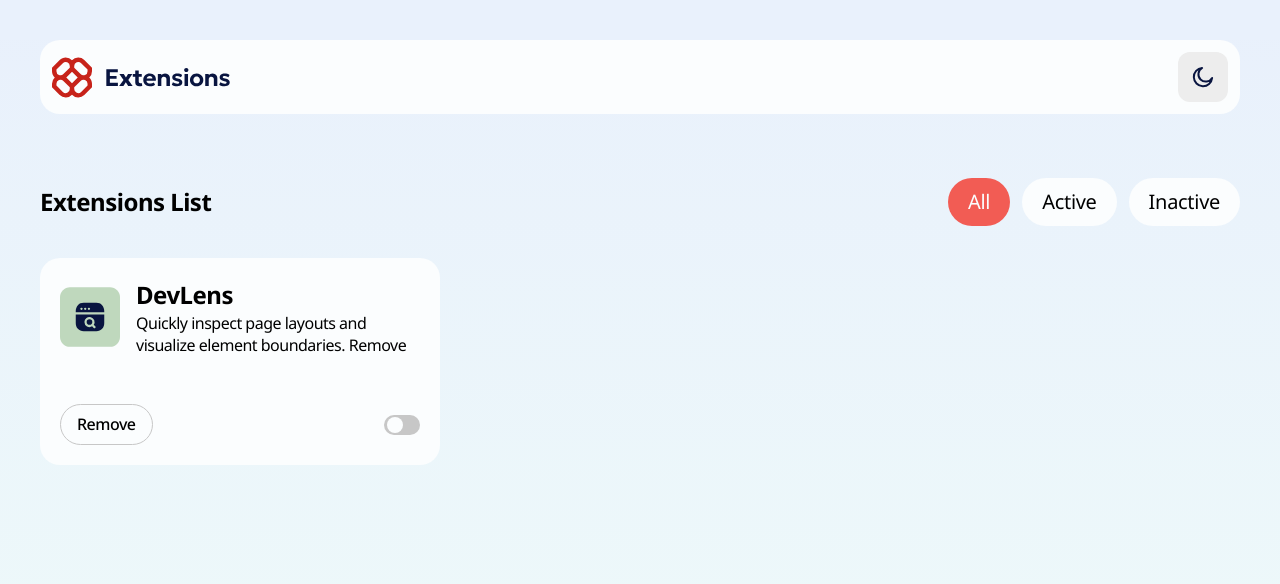
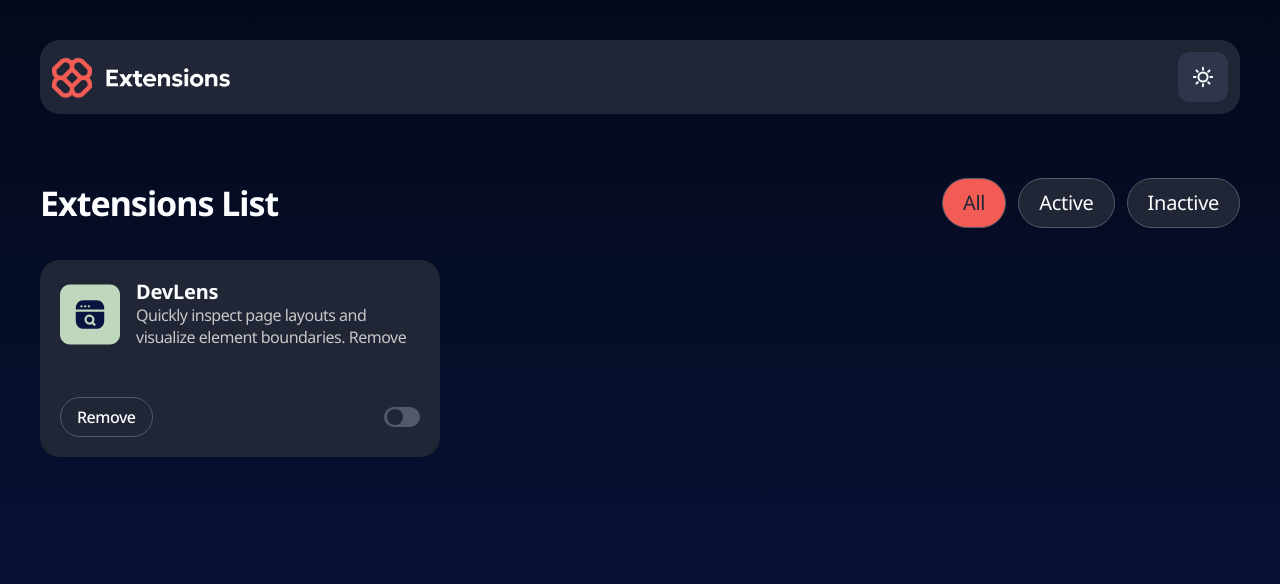
Before and after one commit to humarroquin/Browser-extension-manager-UI, a plain HTML site: page index.html in a window 1280 px wide. Both pictures are taken after a click on the button 1203 px from the left and 77 px from the top of the page. Drawn offline with Linux system fonts and the light colour scheme.

Commit message:
added a dark mode theme

```diff
--- a/index.html
+++ b/index.html
@@ -16,15 +16,24 @@
   <body>
     <header class="header | container display-flex">
       <div>
-        <img src="./assets/images/logo.svg" alt="Extensions" class="logo" />
+        <img
+          id="logo"
+          src="./assets/images/logo.svg"
+          alt="Extensions"
+          class="logo"
+        />
       </div>
-      <button class="button-dark-theme">
-        <img src="./assets/images/icon-moon.svg" alt="" />
+      <button id="dark-theme-btn" class="button-dark-theme">
+        <img
+          id="dark-theme-btn-icon"
+          src="./assets/images/icon-moon.svg"
+          alt=""
+        />
       </button>
     </header>
     <main class="container">
       <section class="extension-controls display-flex">
-        <h1>Extensions List</h1>
+        <h1 class="primary-heading">Extensions List</h1>
         <div class="extension-controls__buttons-wrapper display-flex">
           <button class="button-controls active">All</button>
           <button class="button-controls">Active</button>
@@ -36,7 +45,7 @@
           <div class="card-top display-flex">
             <img src="./assets/images/logo-devlens.svg" alt="" />
             <div class="card-info">
-              <h2>DevLens</h2>
+              <h2 class="secondary-heading">DevLens</h2>
               <p>
                 Quickly inspect page layouts and visualize element boundaries.
                 Remove
--- a/main.js
+++ b/main.js
@@ -0,0 +1,18 @@
+"use strict";
+
+const darkThemeButton = document.getElementById("dark-theme-btn");
+const darkThemeButtonIcon = document.getElementById("dark-theme-btn-icon");
+const logo = document.getElementById("logo");
+
+darkThemeButton.addEventListener("click", () => {
+  document.documentElement.classList.toggle("dark");
+  const darkTheme = document.documentElement.classList.contains("dark");
+
+  darkThemeButtonIcon.src = darkTheme
+    ? "./assets/images/icon-sun.svg"
+    : "./assets/images/icon-moon.svg";
+
+  logo.src = darkTheme
+    ? "./assets/images/dark-mode-logo.png"
+    : "./assets/images/logo.svg";
+});
--- a/styles.css
+++ b/styles.css
@@ -24,10 +24,6 @@
 }
 
 /* CSS RESET — Josh Comeau */
-html {
-  background-color: hsl(215, 74%, 95%);
-}
-
 *,
 *::before,
 *::after {
@@ -83,15 +79,10 @@ h6 {
   --clr-red-700: hsl(3, 77%, 44%);
   --clr-red-500: hsl(3, 71%, 56%);
   --clr-red-400: hsl(3, 86%, 64%);
-  --clr-light-gradient: linear-gradient(
+  --clr-bg-gradient: linear-gradient(
     180deg,
     hsl(215, 74%, 95%) 0%,
     hsl(171, 62%, 96%) 100%
-  );
-  --clr-dark-gradient: linear-gradient(
-    180deg,
-    hsl(227, 74%, 6%) 0%,
-    hsl(227, 75%, 14%) 100%
   );
 
   /* font family */
@@ -152,6 +143,8 @@ h6 {
 .tertiary-heading {
   font-family: var(--ff-headings);
   font-weight: var(--fw--bold);
+  color: var(--clr-neutral-900);
+  font-weight: 700;
 }
 .primary-heading {
   font-size: 2.125rem; /* 34px */
@@ -169,6 +162,7 @@ h6 {
 .button-dark-theme {
   font-family: var(--ff-body);
   cursor: pointer;
+  color: var(--clr-neutral-900);
 }
 .button-remove {
   font-size: 1rem; /* 16px */
@@ -189,6 +183,7 @@ h6 {
   background-color: var(--clr-neutral-0);
   border: 0;
   padding: 10px 20px;
+  border: 1px solid var(--clr-neutral-200);
 }
 .button-controls.active {
   background-color: var(--clr-red-400);
@@ -219,6 +214,21 @@ h6 {
   margin-inline: auto;
 }
 
+/* DARK MODE */
+.dark {
+  --clr-bg-gradient: linear-gradient(
+    180deg,
+    hsl(227, 74%, 6%) 0%,
+    hsl(227, 75%, 14%) 100%
+  );
+  --clr-neutral-0: hsl(226, 25%, 17%);
+  --clr-neutral-100: hsl(225, 23%, 24%);
+  --clr-neutral-200: hsl(226, 11%, 37%);
+  --clr-neutral-300: hsl(226, 11%, 37%);
+  --clr-neutral-900: hsl(200, 60%, 99%);
+  --clr-neutral-600: hsl(0, 0%, 78%);
+}
+
 /* PAGE STYLES */
 
 /* general styles */
@@ -233,9 +243,10 @@ body {
   font-size: 1rem;
   line-height: 1.4;
   letter-spacing: -0.03125rem; /* -0.5px */
+  color: var(--clr-neutral-600);
 
   min-height: 100vh;
-  background: var(--clr-light-gradient);
+  background: var(--clr-bg-gradient);
   background-repeat: no-repeat;
   background-size: cover;
 }
```
Also changed, not shown: assets/images/dark-mode-logo.png (added).
